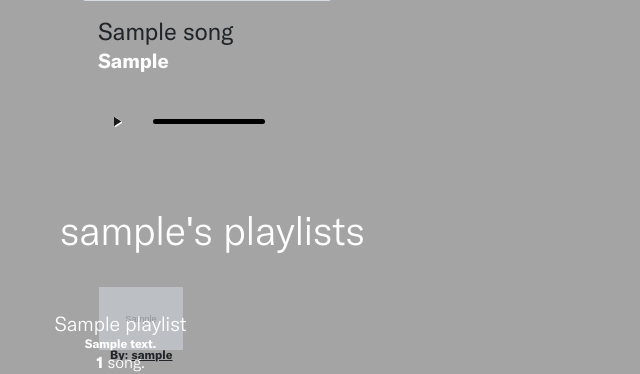
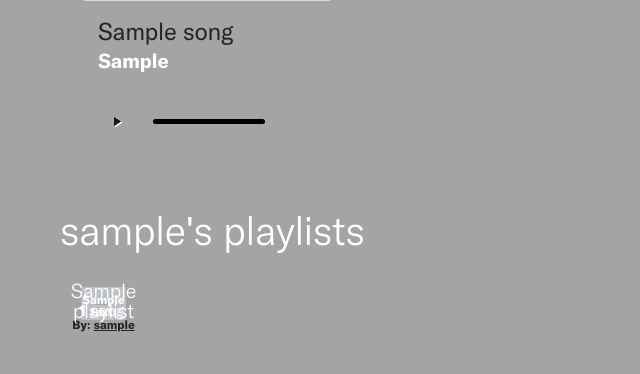
Before and after one commit to Juli03b/phonia-music-catalog, a Flask app: a page that uses templates/song-card.html in a window 1280 px wide. Shown: the part 593-967 px from the top of the page, without its empty margins (0-640 px from the left). After the commit the page ends 925 px from the top, so only its background shows below. Run offline with Flask 2, Linux system fonts and the light colour scheme; tables that the repository leaves empty hold one stand-in row (values such as "Sample post"); grey boxes marked "Sample" are stand-in pictures; parts of the project's set-up code (start-up, migrations or seed data) failed here and were passed over.

Commit message:
update playlist ui

```diff
--- a/static/style.css
+++ b/static/style.css
@@ -153,11 +153,36 @@ body {
 body{
     font-family: 'GT' !important;
 }
-.playlist-label{
-    top:35% !important;
-    right:30% !important;
-}
 .playlist-img{
     opacity: .5;
     margin: -1px;
+    width: 35%;
 }
+.playlist-card-name{
+    position: absolute;
+    top: 43%;
+    left: 50%;
+    transform: translate(-50%, -50%);
+}
+.playlist-card-desc{
+    position: absolute;
+    top: 60%;
+    left: 50%;
+    transform: translate(-50%, -50%);
+}
+.playlist-card-song-count{
+    position: absolute;
+    top: 70%;
+    left: 50%;
+    transform: translate(-50%, -50%);
+}
+.playlist-card-container{
+    position: relative;
+    text-align: center;
+}
+.centered {
+    position: absolute;
+    top: 50%;
+    left: 50%;
+    transform: translate(-50%, -50%);
+  }
--- a/templates/playlist/playlist-card.html
+++ b/templates/playlist/playlist-card.html
@@ -1,16 +1,13 @@
-<li class="list-group-item rounded-3 w-75 mx-3 border-0 bg-transparent text-white badge text-wrap">
-    <a href="/u/{{user.username}}/playlists/{{playlist.id}}">
-        <div>
+<li class="list-group-item rounded w-50 mx-3 border-0 bg-transparent text-white badge text-wrap">
+    <a href="/u/{{user.username}}/playlists/{{playlist.id}}" class="stretched-link"></a>
+    <div class="text-white playlist-card-container">
             {% for song in playlist.songs[:4] %}
-                <img src="{{song.cover_url}}" class="col-5 playlist-img img-fluid">
+                <img src="{{song.cover_url}}" class="col-6 playlist-img">
             {% endfor %}
-        </div>
-            <div class="playlist-label text-decoration-none text-dark position-absolute d-block mx-auto stretched-link">
-                <p class="lead my-1 text-white">{{ playlist.name }}</p>
-                <p class="my-1 text-white ">{{playlist.description|truncate(25)}}</p>
-                <p class="my-1 text-white lead fs-6 small"><b class="">{{ playlist.songs|length }}</b> {{'song.' if playlist.songs|length == 1  else 'songs.'}}</p>
-            </div>
-    </a>
+        <p class="lead text-white text-center playlist-card-name">{{ playlist.name }}</p>
+        <p class="playlist-card-desc">{{playlist.description|truncate(25)}}</p>
+        <p class="lead fs-6 small playlist-card-song-count"><b class="">{{- playlist.songs|length -}}</b> {{'song.' if playlist.songs|length == 1  else 'songs.'}}</p>
+    </div>
     {% if playlist.user.id != g.user.id %}
         <p class="text-dark d-inline">By:</p>
         <b><a href="/u/{{user.username}}" class="text-dark">{{user.username}}</a></b>
--- a/templates/song-card.html
+++ b/templates/song-card.html
@@ -4,7 +4,7 @@
             {% if song.images %}
                 <img src="{{song.images.coverarthq}}" height="250" width="250" class="rounded" alt="{{song.title}}">
             {% else %}
-                <img src="/static/images/file-not-found.png" height="250" width="250" alt="{{song.title}}">
+                <img src="/static/images/file-not-found.png" height="250" width="250" class="rounded" alt="{{song.title}}">
             {% endif %}
             <div class="card-body">
             <h5 class="fw-normal fs-4 d-inline">{{song.title}}</h5>
@@ -21,8 +21,8 @@
                                 {% include 'playlist/playlist-card-small.html' %}
                             {% endfor %}
                         {% else %}
-                            <p class="p-1 fs-6 my-1 text-center">You have no playlists
-                                <a href="/u/{{g.user.username}}/playlists" class="text-dark">Make one here</a>
+                            <p class="p-1 fs-6 my-1 text-center text-light">You have no playlists
+                                <a href="/u/{{g.user.username}}/playlists" class="text-light">Make one here</a>
                             </p>
                         {% endif %}
                     </ul>
@@ -53,7 +53,7 @@
             {% if song.cover_url %}
                 <img src="{{song.cover_url}}" height="250" width="250" class="rounded" alt="{{song.title}}">
             {% else %}
-                <img src="/static/images/file-not-found.png" height="250" width="250" alt="{{song.title}}">
+                <img src="/static/images/file-not-found.png" height="250" width="250" class="rounded" alt="{{song.title}}">
             {% endif %}
             <div class="card-body">
                 <h5 class="fw-normal fs-4 d-inline">{{ song.song_title }}</h5>
--- a/templates/user/favorites.html
+++ b/templates/user/favorites.html
@@ -1,8 +1,6 @@
 {% extends 'base.html' %}
 {% block content %}
     {% if songs %}
-        <p>{{g.user.favorites_keys()}}</p>
-        <p>{{songs}}</p>
         <p class="lead mx-5 fs-3 my-3">You have <b class="text-dark">{{ songs | length }}</b> {{'songs' if songs | length > 1 else 'song'}}</p>
         <div class="container mx-auto my-5">
             <div class="row row-cols-1 row-cols-sm-2 row-cols-md-3 row-cols-lg-4 g-4">
```
